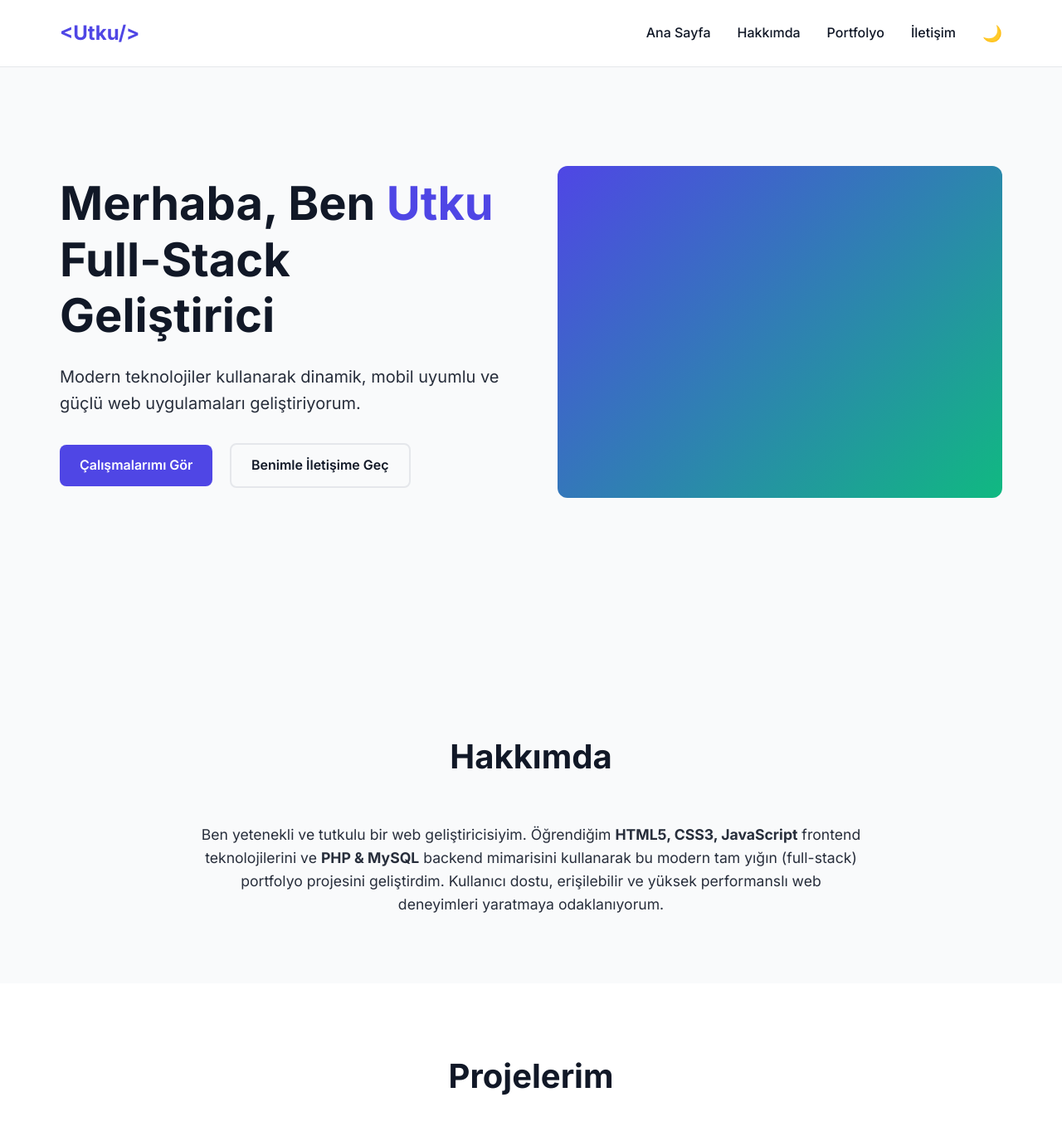
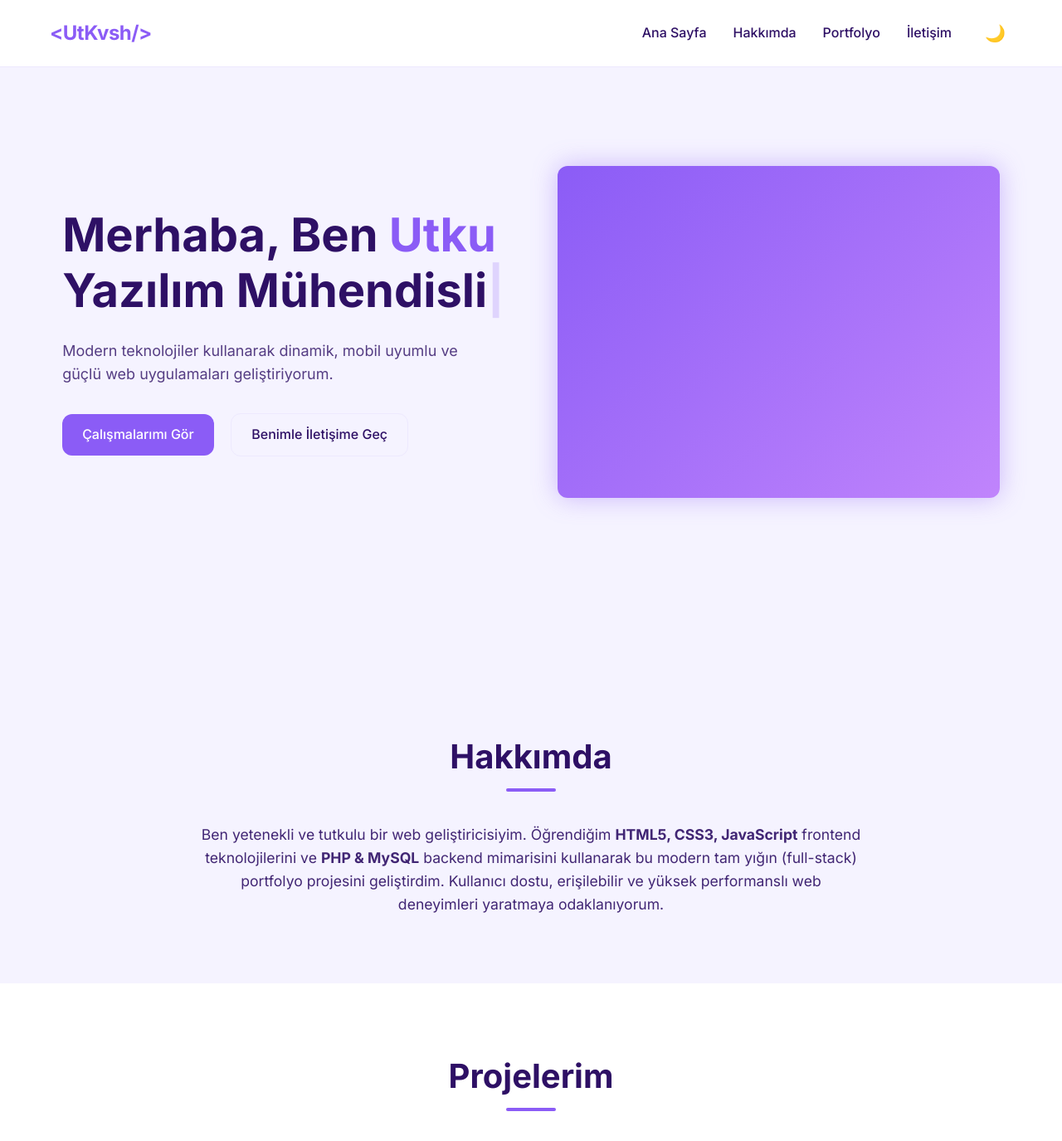
Before and after one commit to UtKvsh/portfolio, a PHP site: page / in a window 1280 px wide. Shown: the top 1375 px of the page at 83% size. Run offline with PHP 8.4, Linux system fonts and the light colour scheme; data comes from the database, SQL or seed files in the repository.

Commit message:
Phase 6: Added Midnight Purple theme and Typewriter animation effect

```diff
--- a/css/style.css
+++ b/css/style.css
@@ -2,42 +2,44 @@
    CSS Variables & Design System
    ========================================================================== */
 :root {
-  /* Colors - Light Theme (Default) */
-  --bg-color: #f9fafb;
-  --text-color: #111827;
+  /* Colors - Light Theme (Soft Purple Tint) */
+  --bg-color: #f5f3ff;
+  --text-color: #2e1065;
   --surface-color: #ffffff;
-  --primary-color: #4f46e5;
-  --primary-hover: #4338ca;
-  --secondary-color: #10b981;
-  --border-color: #e5e7eb;
+  --primary-color: #8b5cf6;
+  --primary-hover: #7c3aed;
+  --secondary-color: #c084fc;
+  --border-color: #ede9fe;
 
   /* Typography */
   --font-main: 'Inter', system-ui, -apple-system, sans-serif;
 
   /* Spacing & Borders */
   --radius-sm: 0.375rem;
-  --radius-md: 0.5rem;
-  --radius-lg: 0.75rem;
-  --shadow-sm: 0 1px 2px 0 rgba(0, 0, 0, 0.05);
-  --shadow-md: 0 4px 6px -1px rgba(0, 0, 0, 0.1), 0 2px 4px -1px rgba(0, 0, 0, 0.06);
+  --radius-md: 0.75rem;
+  --radius-lg: 1.25rem;
+  --shadow-sm: 0 4px 6px -1px rgba(139, 92, 246, 0.1);
+  --shadow-md: 0 10px 25px -3px rgba(139, 92, 246, 0.2);
 
   /* Transitions */
-  --transition: all 0.3s ease;
+  --transition: all 0.3s cubic-bezier(0.4, 0, 0.2, 1);
 }
 
-/* Dark Theme Variables */
+/* Dark Theme Variables (Midnight Purple) */
 [data-theme="dark"] {
-  --bg-color: #111827;
-  --text-color: #f9fafb;
-  --surface-color: #1f2937;
-  --primary-color: #6366f1;
-  --primary-hover: #818cf8;
-  --border-color: #374151;
-  --shadow-md: 0 4px 6px -1px rgba(0, 0, 0, 0.5), 0 2px 4px -1px rgba(0, 0, 0, 0.3);
+  --bg-color: #0b021a;
+  --text-color: #f3e8ff;
+  --surface-color: #1a0b33;
+  --primary-color: #a78bfa;
+  --primary-hover: #c4b5fd;
+  --secondary-color: #6d28d9;
+  --border-color: #2e1065;
+  --shadow-sm: 0 4px 6px -1px rgba(0, 0, 0, 0.5);
+  --shadow-md: 0 15px 30px -5px rgba(0, 0, 0, 0.6);
 }
 
 /* ==========================================================================
-   Base Styles
+   Base Styles & Reset
    ========================================================================== */
 * {
   margin: 0;
@@ -50,31 +52,24 @@
   background-color: var(--bg-color);
   color: var(--text-color);
   line-height: 1.6;
-  transition: background-color var(--transition), color var(--transition);
+  transition: var(--transition);
+  overflow-x: hidden;
 }
 
 a {
   text-decoration: none;
   color: inherit;
+  transition: var(--transition);
 }
 
 ul {
   list-style: none;
 }
 
-img {
-  max-width: 100%;
-  height: auto;
-  display: block;
-}
-
-/* ==========================================================================
-   Layout & Typography
-   ========================================================================== */
 .container {
   max-width: 1200px;
   margin: 0 auto;
-  padding: 0 2rem;
+  padding: 0 20px;
 }
 
 section {
@@ -86,6 +81,19 @@
   font-size: 2.5rem;
   margin-bottom: 3rem;
   color: var(--text-color);
+  position: relative;
+}
+
+.section-title::after {
+  content: '';
+  position: absolute;
+  bottom: -10px;
+  left: 50%;
+  transform: translateX(-50%);
+  width: 60px;
+  height: 4px;
+  background-color: var(--primary-color);
+  border-radius: var(--radius-sm);
 }
 
 /* ==========================================================================
@@ -114,6 +124,7 @@
   font-size: 1.5rem;
   font-weight: 700;
   color: var(--primary-color);
+  letter-spacing: -0.5px;
 }
 
 .nav-links {
@@ -134,14 +145,18 @@
 .theme-toggle {
   background: none;
   border: none;
-  font-size: 1.2rem;
+  font-size: 1.25rem;
   cursor: pointer;
-  color: var(--text-color);
-  transition: transform var(--transition);
+  padding: 0.5rem;
+  border-radius: 50%;
+  transition: var(--transition);
+  display: flex;
+  align-items: center;
+  justify-content: center;
 }
 
 .theme-toggle:hover {
-  transform: scale(1.1);
+  background-color: var(--border-color);
 }
 
 /* ==========================================================================
@@ -167,29 +183,31 @@
   margin-bottom: 1.5rem;
 }
 
-.hero-text .highlight {
+.highlight {
   color: var(--primary-color);
 }
 
 .hero-text p {
-  font-size: 1.25rem;
+  font-size: 1.125rem;
+  opacity: 0.8;
   margin-bottom: 2rem;
-  opacity: 0.9;
+  max-width: 500px;
 }
 
+/* Buttons */
 .btn {
   display: inline-block;
   padding: 0.75rem 1.5rem;
   border-radius: var(--radius-md);
-  font-weight: 600;
+  font-weight: 500;
+  font-size: 1rem;
   cursor: pointer;
-  transition: var(--transition);
   border: none;
 }
 
 .btn-primary {
   background-color: var(--primary-color);
-  color: #ffffff;
+  color: white;
 }
 
 .btn-primary:hover {
@@ -201,7 +219,7 @@
 .btn-outline {
   background-color: transparent;
   color: var(--text-color);
-  border: 2px solid var(--border-color);
+  border: 1px solid var(--border-color);
   margin-left: 1rem;
 }
 
@@ -210,21 +228,8 @@
   color: var(--primary-color);
 }
 
-.hero-image {
-  position: relative;
-}
-
-.hero-image img {
-  border-radius: var(--radius-lg);
-  box-shadow: var(--shadow-md);
-  /* Placeholder specific styles if using a placeholder shape */
-  background: linear-gradient(135deg, var(--primary-color), var(--secondary-color));
-  min-height: 400px;
-  width: 100%;
-}
-
 /* ==========================================================================
-   Projects Section (Grid)
+   Portfolio Section
    ========================================================================== */
 .projects-grid {
   display: grid;
@@ -374,3 +393,25 @@
     display: block;
   }
 }
+
+/* ==========================================================================
+   Daktilo Yanıp Sönen İmleç Efekti
+   ========================================================================== */
+.cursor {
+  display: inline-block;
+  font-weight: bold;
+  color: var(--primary-color);
+  animation: blink 0.8s infinite;
+}
+
+@keyframes blink {
+
+  0%,
+  100% {
+    opacity: 1;
+  }
+
+  50% {
+    opacity: 0;
+  }
+}
--- a/index.html
+++ b/index.html
@@ -7,21 +7,18 @@
     <title>Utku'nun Portfolyosu | Full-Stack Geliştirici</title>
     <meta name="description"
         content="Professional Full-Stack Web Portfolio showcasing my skills in HTML, CSS, JavaScript, PHP, and MySQL.">
-    <!-- Google Fonts -->
     <link rel="preconnect" href="https://fonts.googleapis.com">
     <link rel="preconnect" href="https://fonts.gstatic.com" crossorigin>
     <link href="https://fonts.googleapis.com/css2?family=Inter:wght@400;500;600;700&display=swap" rel="stylesheet">
-    <!-- Main CSS -->
     <link rel="stylesheet" href="css/style.css">
 </head>
 
 <body>
 
-    <!-- Header & Navigation -->
     <header>
         <div class="container">
             <nav>
-                <div class="logo">&lt;Utku/&gt;</div>
+                <div class="logo">&lt;UtKvsh/&gt;</div>
                 <div class="nav-links">
                     <a href="#home">Ana Sayfa</a>
                     <a href="#about">Hakkımda</a>
@@ -33,13 +30,12 @@
         </div>
     </header>
 
-    <!-- Main Content -->
     <main>
-        <!-- Hero Section -->
         <section id="home" class="hero">
             <div class="container hero-content">
                 <div class="hero-text">
-                    <h1>Merhaba, Ben <span class="highlight">Utku</span><br>Full-Stack Geliştirici</h1>
+                    <h1>Merhaba, Ben <span class="highlight">Utku</span><br><span id="typewriter"></span><span
+                            class="cursor">|</span></h1>
                     <p>Modern teknolojiler kullanarak dinamik, mobil uyumlu ve güçlü web uygulamaları geliştiriyorum.
                     </p>
                     <div>
@@ -49,13 +45,12 @@
                 </div>
                 <div class="hero-image">
                     <div
-                        style="width:100%; height:400px; border-radius:12px; background: linear-gradient(135deg, var(--primary-color), var(--secondary-color));">
+                        style="width:100%; height:400px; border-radius:12px; background: linear-gradient(135deg, var(--primary-color), var(--secondary-color)); box-shadow: 0 0 30px rgba(139, 92, 246, 0.4);">
                     </div>
                 </div>
             </div>
         </section>
 
-        <!-- About Section -->
         <section id="about">
             <div class="container">
                 <h2 class="section-title">Hakkımda</h2>
@@ -69,7 +64,6 @@
             </div>
         </section>
 
-        <!-- Portfolio Section (Dynamic via AJAX later) -->
         <section id="portfolio" style="background-color: var(--surface-color);">
             <div class="container">
                 <h2 class="section-title">Projelerim</h2>
@@ -79,7 +73,6 @@
             </div>
         </section>
 
-        <!-- Contact Section -->
         <section id="contact">
             <div class="container">
                 <h2 class="section-title">İletişim</h2>
@@ -90,20 +83,17 @@
                             <input type="text" id="name" name="name" required placeholder="Adınız Soyadınız">
                             <div class="error-message">Lütfen adınızı girin.</div>
                         </div>
-
                         <div class="form-group" id="emailGroup">
                             <label for="email">E-posta Adresi</label>
                             <input type="email" id="email" name="email" required placeholder="ornek@mail.com">
                             <div class="error-message">Lütfen geçerli bir e-posta adresi girin.</div>
                         </div>
-
                         <div class="form-group" id="messageGroup">
                             <label for="message">Mesajınız</label>
                             <textarea id="message" name="message" rows="5" required
                                 placeholder="Merhaba, projeniz hakkında konuşmak istiyorum..."></textarea>
                             <div class="error-message">Lütfen mesajınızı girin (en az 10 karakter).</div>
                         </div>
-
                         <button type="submit" class="btn btn-primary" style="width: 100%;">Mesajı Gönder</button>
                     </form>
                 </div>
@@ -111,17 +101,15 @@
         </section>
     </main>
 
-    <!-- Footer -->
     <footer>
         <div class="container">
-            <p>&copy; 2026 Utku | Full-Stack Portfolyo Projesi</p>
+            <p>&copy; 2026 UtKvsh | Full-Stack Portfolyo Projesi</p>
             <p style="margin-top: 10px; opacity: 0.7; font-size: 0.9rem;">
                 <a href="login.php">Yönetici Girişi</a>
             </p>
         </div>
     </footer>
 
-    <!-- Main JavaScript -->
     <script src="js/script.js"></script>
 </body>
 
```
Also changed, not shown: other parts of css/style.css (+44 -27 lines), js/script.js (+90 -58 lines).
